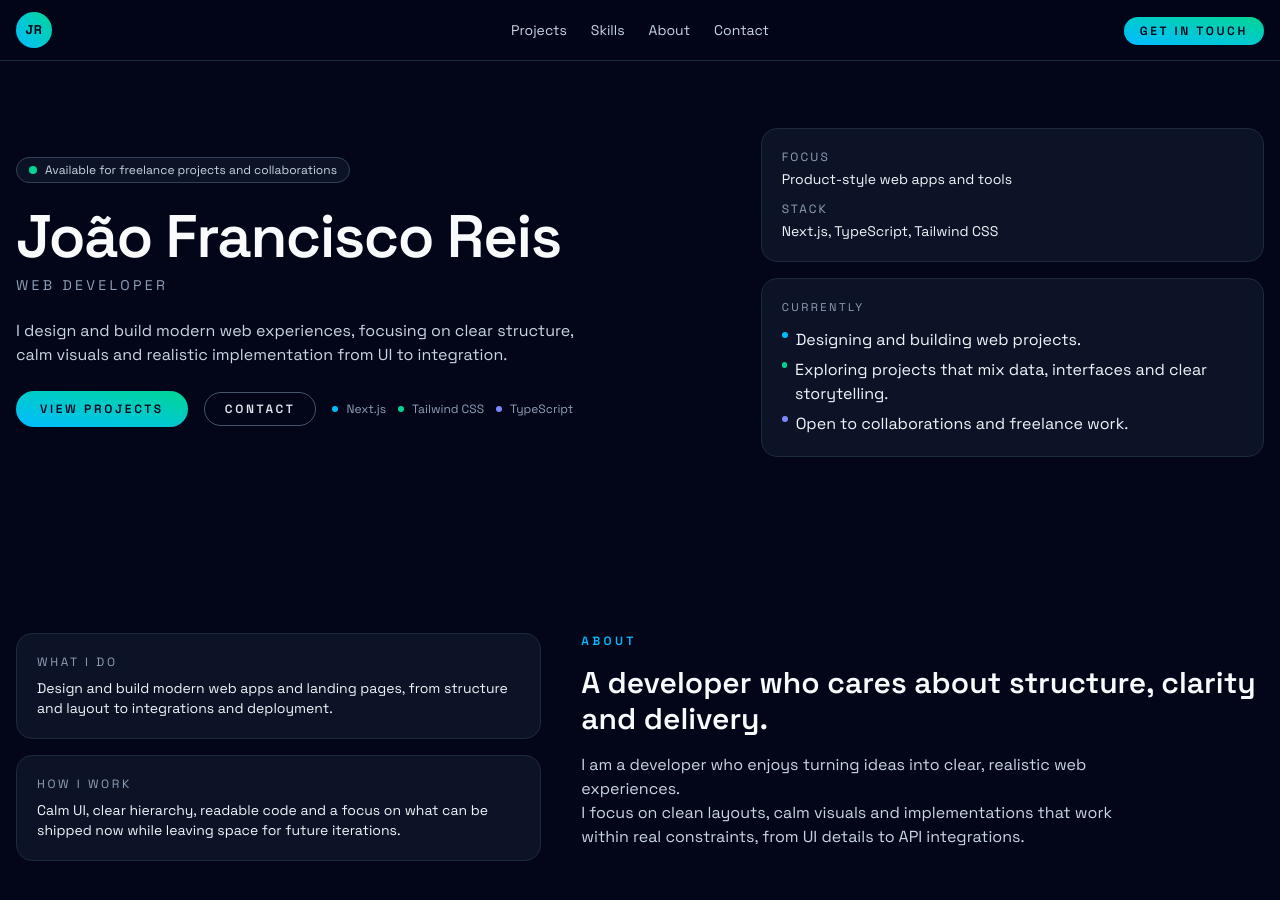
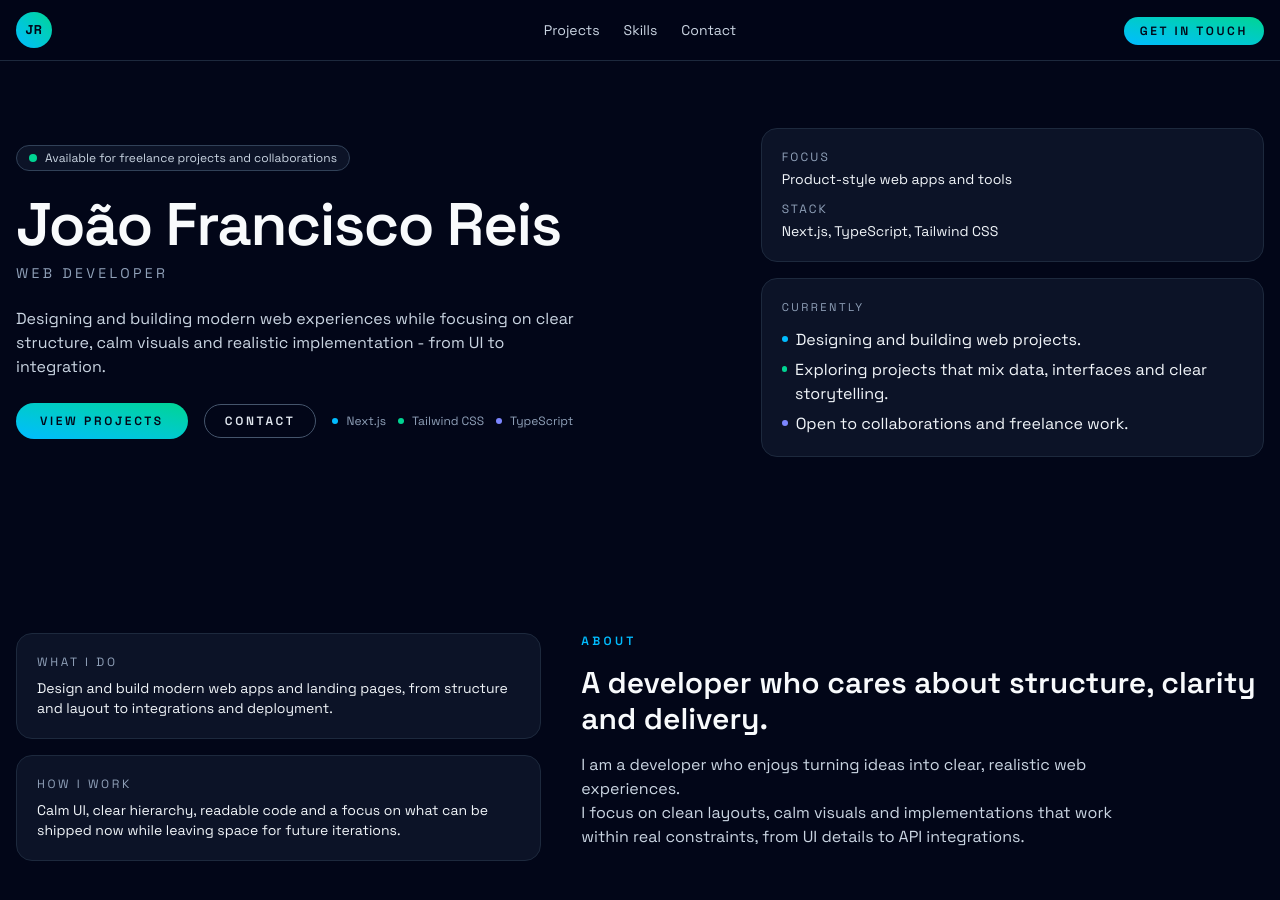
Before and after one commit to jreis13/portfolio, a Next.js app: page / in a window 1280 px wide. Shown: the top 900 px of the page. Built offline with nearby package versions, Linux system fonts and the light colour scheme.

Commit message:
style fixes

```diff
--- a/app/globals.css
+++ b/app/globals.css
@@ -57,4 +57,5 @@ html {
 
 * {
   transition: all 0.2s ease;
+  user-select: none;
 }
--- a/app/page.tsx
+++ b/app/page.tsx
@@ -4,7 +4,7 @@ import { About } from "@/components/About";
 
 export default function HomePage() {
   return (
-    <div id="top" className="min-h-screen bg-slate-950 text-slate-100">
+    <div id="home" className="min-h-screen bg-slate-950 text-slate-100">
       <Navbar />
 
       <main>
--- a/components/Hero.tsx
+++ b/components/Hero.tsx
@@ -18,9 +18,9 @@ export function Hero() {
           </div>
 
           <p className="max-w-xl text-sm sm:text-base text-slate-300">
-            I design and build modern web experiences, focusing on clear
-            structure, calm visuals and realistic implementation from UI to
-            integration.
+            Designing and building modern web experiences while focusing on
+            clear structure, calm visuals and realistic implementation - from UI
+            to integration.
           </p>
 
           <div className="flex flex-wrap items-center gap-4 text-sm">
@@ -81,18 +81,18 @@ export function Hero() {
             </p>
             <ul className="mt-3 space-y-1.5">
               <li className="flex items-start gap-2">
-                <span className="mt-1 h-1.5 w-1.5 rounded-full bg-sky-400" />
+                <span className="mt-2 h-1.5 w-1.5 rounded-full bg-sky-400" />
                 <span>Designing and building web projects.</span>
               </li>
               <li className="flex items-start gap-2">
-                <span className="mt-1 h-1.5 w-1.5 rounded-full bg-emerald-400" />
+                <span className="mt-2 h-1.5 w-1.5 rounded-full bg-emerald-400" />
                 <span>
                   Exploring projects that mix data, interfaces and clear
                   storytelling.
                 </span>
               </li>
               <li className="flex items-start gap-2">
-                <span className="mt-1 h-1.5 w-1.5 rounded-full bg-indigo-400" />
+                <span className="mt-2 h-1.5 w-1.5 rounded-full bg-indigo-400" />
                 <span>Open to collaborations and freelance work.</span>
               </li>
             </ul>
--- a/components/Navbar.tsx
+++ b/components/Navbar.tsx
@@ -5,7 +5,6 @@ import { useState } from "react";
 const links = [
   { href: "#projects", label: "Projects" },
   { href: "#skills", label: "Skills" },
-  { href: "#about", label: "About" },
   { href: "#contact", label: "Contact" },
 ];
 
@@ -15,7 +14,7 @@ export function Navbar() {
   return (
     <header className="fixed inset-x-0 top-0 z-40 border-b border-slate-800 bg-slate-950/80 backdrop-blur">
       <div className="container flex items-center justify-center py-3 relative">
-        <a href="#top" className="absolute left-4 flex items-center">
+        <a href="#home" className="absolute left-4 flex items-center">
           <div className="h-9 w-9 rounded-full bg-linear-to-tr from-sky-400 to-emerald-400 flex items-center justify-center text-[0.8rem] font-bold text-slate-950 tracking-wider hover:scale-[1.1] active:scale-[0.95]">
             JR
           </div>
```
